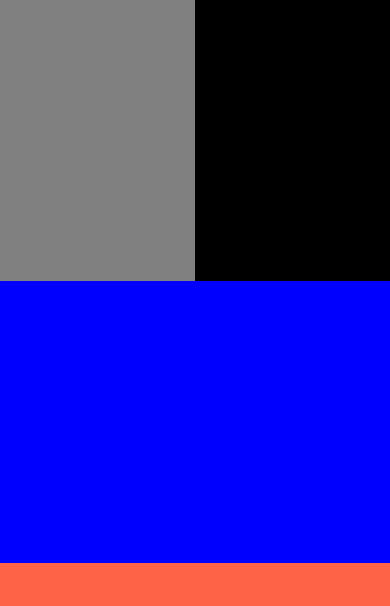
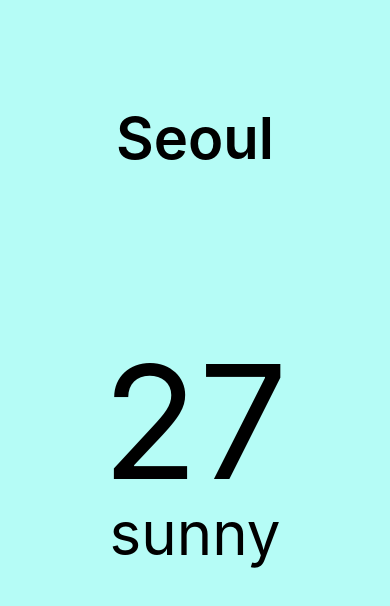
Before and after one commit to JaeHyunYu/WeatherApp_ReactNative, a React Native app: screen / in a window 390 px wide. Shown: the top 606 px of the page. Built offline with nearby package versions, Linux system fonts and the light colour scheme.

Commit message:
Add style

```diff
--- a/App.js
+++ b/App.js
@@ -1,5 +1,5 @@
 import { StatusBar } from 'expo-status-bar';
-import { StyleSheet, Text, View } from 'react-native';
+import { StyleSheet, Text, View, ScrollView, Dimensions } from 'react-native';
 // 이런 StyleSheet, Text와 같은 Component들은  react native 공식 홈페이지에서 더 확인할 수 있음
 /*
 이전 버전들에는 다양한 component들이 존재했지만, 최신 버전들에선 많이 사라짐
@@ -18,35 +18,52 @@
 이젠 EXPO Packages/API를 사용하면 많은 API들을 사용할 수 있는 것임!
 
 */
+const { height, width: SCREEN_WIDTH } = Dimensions.get('window');
+// 위에 코드는 object가져와서 내가 원하는 이름으로 바꿔주는 뜻!
+// width를 SCREEN_WIDTH로 사용하겠따~
+
+console.log(SCREEN_WIDTH);
 
 export default function App() {
   return (
     // View는 Container라고 생각하면됨 div대신 사용하는거!
     // react native에 있는 모든 텍스는 text component안에 들어가야함!
 
-    <View style={{ flex: 1 }}>
-      {/*이런식으로 flex:1해서 비율로 layout함! 주로! 이런 비율들은 옆에있는 view와 비교되어져서 비율이 계산되어지는거임
-      %나 사이즈를 적을 필요없음! 그냥 비율로 작성해서 layout하면됨!*/}
-      <View
-        style={{ flex: 1, backgroundColor: "red", flexDirection: "row" }}>
-
-        <View
-          style={{ flex: 1, backgroundColor: "gray" }}>
-        </View>
-        <View
-          style={{ flex: 1, backgroundColor: "black" }}>
-        </View>
-      </View>
-      <View
-        style={{ flex: 1, backgroundColor: "blue" }}>
-      </View>
-      <View
-        style={{ flex: 1, backgroundColor: "tomato" }}>
+    <View style={styles.container}>
+      <View style={styles.city}>
+        <Text style={styles.cityName}>Seoul</Text>
       </View>
 
+      <ScrollView
+        horizontal
+        showsHorizontalScrollIndicator={false}
+        pagingEnabled
+        contentContainerStyle={styles.weather}>
+        {/* ScrollView를 이용할 경우,style prop이 아닌
+         container style을 이용해야함
+        pagingEnabled속성을 쓰면 carousel 쓰는 것처럼 보여짐
+        */}
+        <View style={styles.day}>
+          <Text style={styles.temp}>27</Text>
+          <Text style={styles.description}>sunny</Text>
+        </View>
+        <View style={styles.day}>
+          <Text style={styles.temp}>27</Text>
+          <Text style={styles.description}>sunny</Text>
+        </View>
+        <View style={styles.day}>
+          <Text style={styles.temp}>27</Text>
+          <Text style={styles.description}>sunny</Text>
+        </View>
+        <View style={styles.day}>
+          <Text style={styles.temp}>27</Text>
+          <Text style={styles.description}>sunny</Text>
+        </View>
 
-      <StatusBar style="auto" />
-      {/* Status bar는 시계 와이파이, 배터리와 같은 것들을 설정하는/소통하는 역할임 */}
+
+      </ScrollView>
+
+      <StatusBar />
     </View >
   );
 }
@@ -55,14 +72,32 @@
 // 아래와 같이 Stylesheet만들어서 사용해도되고, 위에 Component들에 인라인형식으로 style={} 이런식으로 넣어도 상관 없음
 const styles = StyleSheet.create({
   container: {
-    // border와 같은 몇몇 속성들은 사용불가 / but 우리가 알고있는 98%정도의 css는 사용가능!
+    flex: 1, backgroundColor: 'rgba(39, 245, 228, 0.34)'
+  },
+  city: {
     flex: 1,
-    backgroundColor: '#fff',
+    justifyContent: "center",
+    alignItems: "center",
+  },
+  cityName: {
+    fontSize: 58,
+    fontWeight: "600"
+  },
+  weather: {
+
+  },
+  day: {
+    width: SCREEN_WIDTH,
     alignItems: 'center',
-    justifyContent: 'center',
+
   },
-  text: {
-    fontSize: 20,
-    color: "black",
+  temp: {
+    marginTop: 50,
+    fontSize: 158
+  },
+  description: {
+    marginTop: -20,
+    fontSize: 60,
   }
+
 });
```
Also changed, not shown: LayoutMemo.txt.
